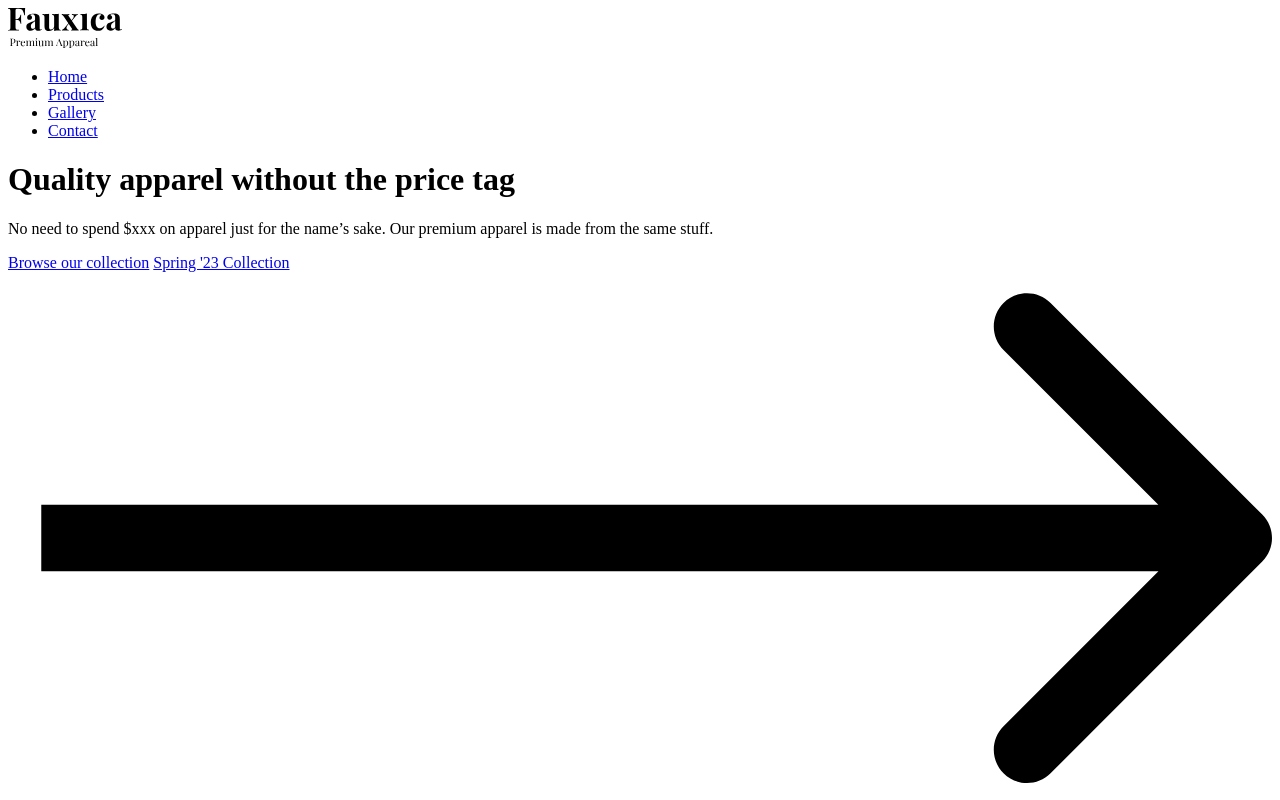
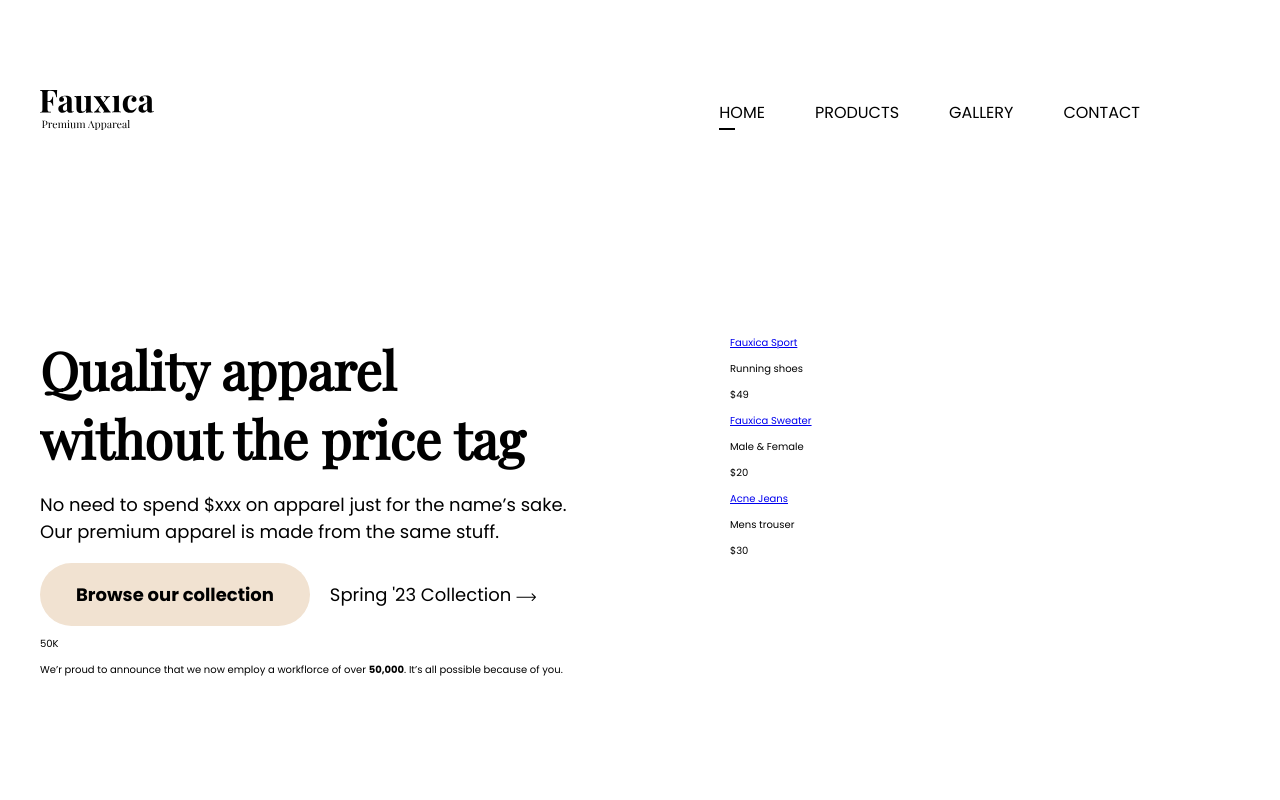
Before and after one commit to kofijoy/Crash-Code-3hrs, a plain HTML site: page index.html in a window 1280 px wide. Shown: the top 800 px of the page. Drawn offline with nearby package versions, Linux system fonts and the light colour scheme.

Commit message:
Created interactions in Css and hover on animation

```diff
--- a/css/main.css
+++ b/css/main.css
@@ -0,0 +1,102 @@
+html {
+    font-size: 62.5%;
+}
+
+body {
+    margin: 0;
+    font-family: 'Poppins';
+}
+
+.wrapper {
+    max-width: 1200px;
+    margin: 0 auto;
+}
+
+/* Nav Bar */
+
+header {
+    display: flex;
+    justify-content: space-between;
+    align-items: center;
+}
+
+nav {
+    margin: 10em;
+}
+
+nav ul {
+    list-style-type: none;
+    display: flex;
+    gap: 5em;
+    margin: 0;
+}
+
+nav ul li a {
+    text-decoration: none;
+    color: black;
+    text-transform: uppercase;
+    font-size: 1.6rem;
+    position: relative;
+}
+
+nav ul li a.active:before {
+    position:absolute;
+    content: "";
+    width: 35%;
+    height: 1px;
+    border-bottom: 2px solid black;
+    bottom: -6px;
+}
+
+/* Hero Section */
+
+main {
+    display: flex;
+    gap: 15em;
+    margin-top: 11em;
+}
+
+.left-col {
+    width: 45%;
+}
+
+.right-col {
+    flex-grow: 1;
+}
+
+h1 {
+    font-size: 5.2rem;
+    font-family: "playfair Display";
+    font-size: normal;
+    margin: 0;
+}
+.subhead{
+    font-size: 1.8rem ;
+}
+
+.cta-btns, .secondary-cta {
+    display: flex;
+    gap: 2em;
+}
+
+.primary-cta {
+    background-color: #F1E2D1;
+    font-size: 1.8rem;
+    font-weight: bold;
+    color: black;
+    text-decoration: none;
+    border-radius: 4em;
+    padding: 1em 2em;
+}
+
+.secondary-cta {
+    font-size: 1.8rem;
+    text-decoration: none;
+    color: black;
+    display: block;
+    padding: 1em 0;
+}
+
+.secondary-cta svg {
+    width: 20px;
+}
--- a/index.html
+++ b/index.html
@@ -5,6 +5,9 @@
     <meta http-equiv="X-UA-Compatible" content="IE=edge">
     <meta name="viewport" content="width=device-width, initial-scale=1.0">
     <title>Fauxica</title>
+    <link rel="preconnect" href="https://fonts.googleapis.com">
+<link rel="preconnect" href="https://fonts.gstatic.com" crossorigin>
+<link href="https://fonts.googleapis.com/css2?family=Playfair+Display&family=Poppins:wght@200;400;700&display=swap" rel="stylesheet">
     <link rel="stylesheet" href="css/main.css">
 
 
@@ -27,7 +30,7 @@
         <main>
             <div class="left-col">
                 <h1>Quality apparel without the price tag</h1>
-                <p>
+                <p class="subhead">
                     No need to spend $xxx on apparel just for the name’s sake.
                     Our premium apparel is made from the same stuff.
                 </p>
```
